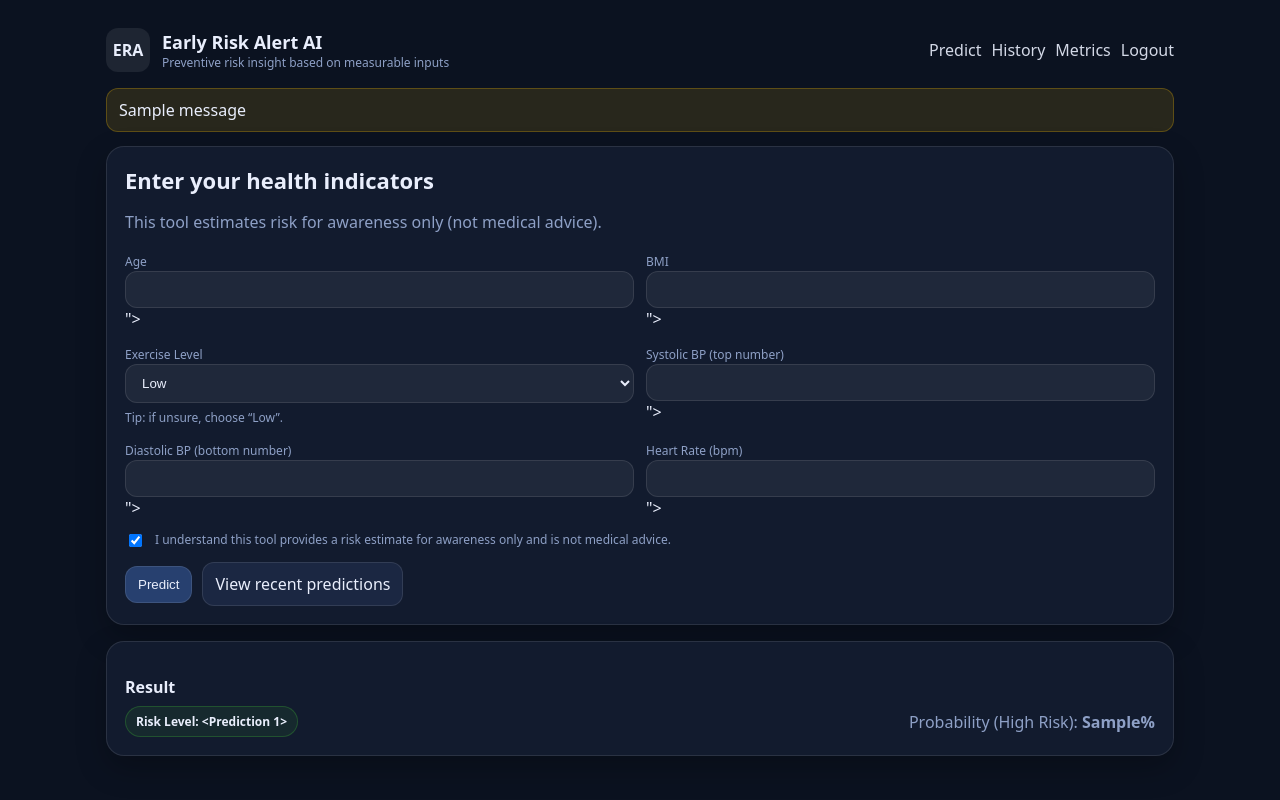
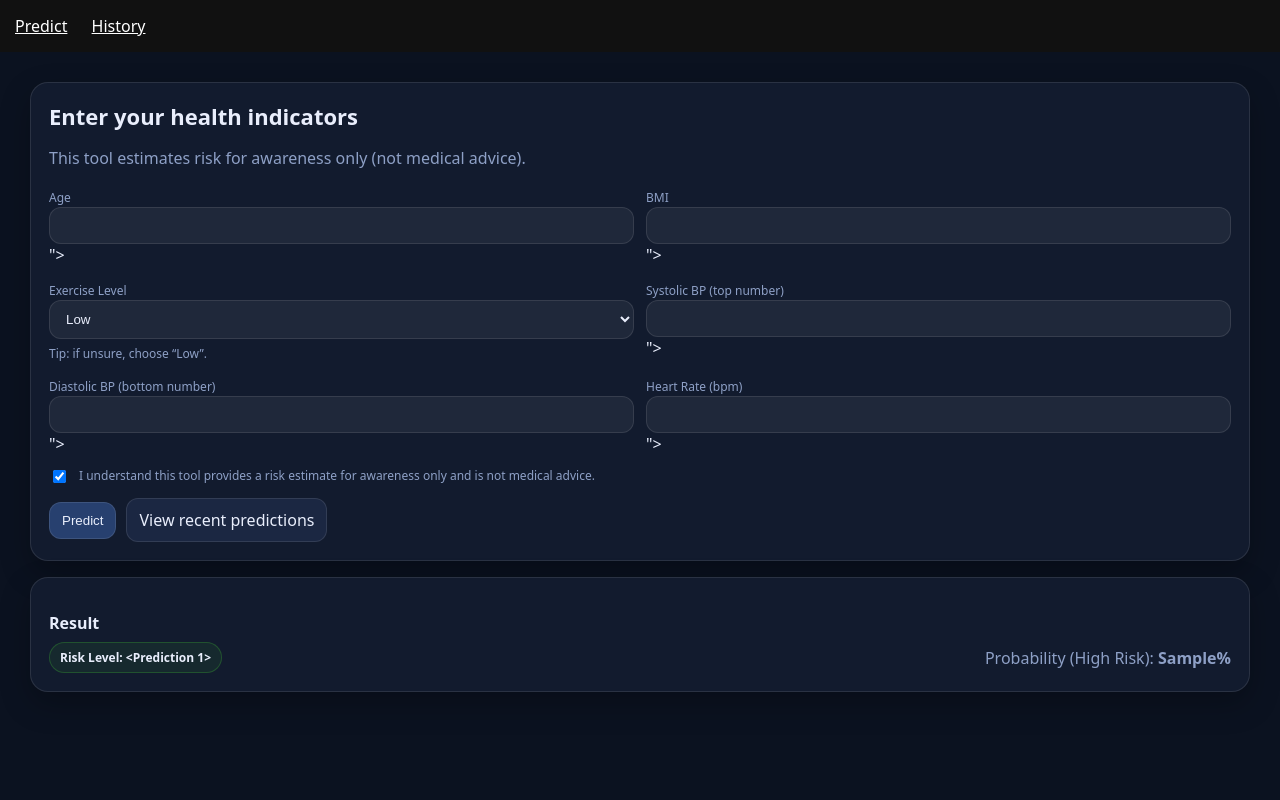
Before and after one commit to ayden611/early-risk-alert-ai, a Flask app: template templates/index.html in a window 1280 px wide. Run offline with Flask 3, Linux system fonts and the light colour scheme; tables that the repository leaves empty hold one stand-in row (values such as "Sample post"); the template is opened without the code that fills it: values that come from a table or form of the project are taken from there, most other values are stand-ins (such as "Sample title", 1, 10 or a date in 2020); one stand-in notice (Sample message) is shown; form fields are guessed from the names that the template uses; parts of the project's set-up code (start-up, migrations or seed data) failed here and were passed over.

Commit message:
Update base.html

```diff
--- a/templates/base.html
+++ b/templates/base.html
@@ -1,40 +1,20 @@
-<!doctype html>
+<!DOCTYPE html>
 <html>
 <head>
-  <meta charset="utf-8" />
-  <meta name="viewport" content="width=device-width, initial-scale=1" />
-  <title>{{ title if title else "Early Risk Alert AI" }}</title>
-  <link rel="stylesheet" href="{{ url_for('static', filename='style.css') }}">
+    <meta charset="UTF-8">
+    <title>Early Risk Alert AI</title>
+    <link rel="stylesheet" href="{{ url_for('static', filename='style.css') }}">
 </head>
 <body>
-  <div class="shell">
-    <div class="topbar">
-      <div class="brand">
-        <div class="logo">ERA</div>
-        <div>
-          <div class="brand-title">Early Risk Alert AI</div>
-          <div class="brand-sub">Preventive risk insight based on measurable inputs</div>
-        </div>
-      </div>
-<div class="nav">
-  <a class="navlink" href="{{ url_for('web.home') }}">Predict</a>
-  <a class="navlink" href="{{ url_for('web.history') }}">History</a>
-  <a class="navlink" href="{{ url_for('metrics') }}">Metrics</a>
-  <a class="navlink" href="{{ url_for('logout') }}">Logout</a>
+
+<nav style="padding:15px; background:#111; color:white;">
+    <a href="{{ url_for('web.home') }}" style="color:white; margin-right:20px;">Predict</a>
+    <a href="{{ url_for('web.history') }}" style="color:white;">History</a>
+</nav>
+
+<div style="padding:30px;">
+    {% block content %}{% endblock %}
 </div>
-    </div>
 
-    {% with messages = get_flashed_messages() %}
-      {% if messages %}
-        <div class="flash">
-          {% for msg in messages %}
-            <div class="flash-item">{{ msg }}</div>
-          {% endfor %}
-        </div>
-      {% endif %}
-    {% endwith %}
-
-    {% block content %}{% endblock %}
-  </div>
 </body>
 </html>
```
